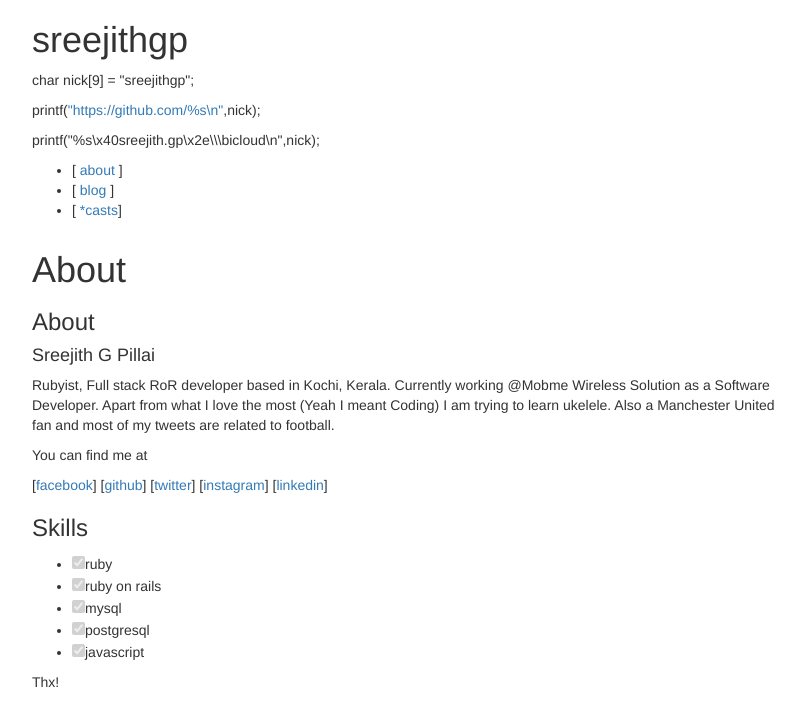
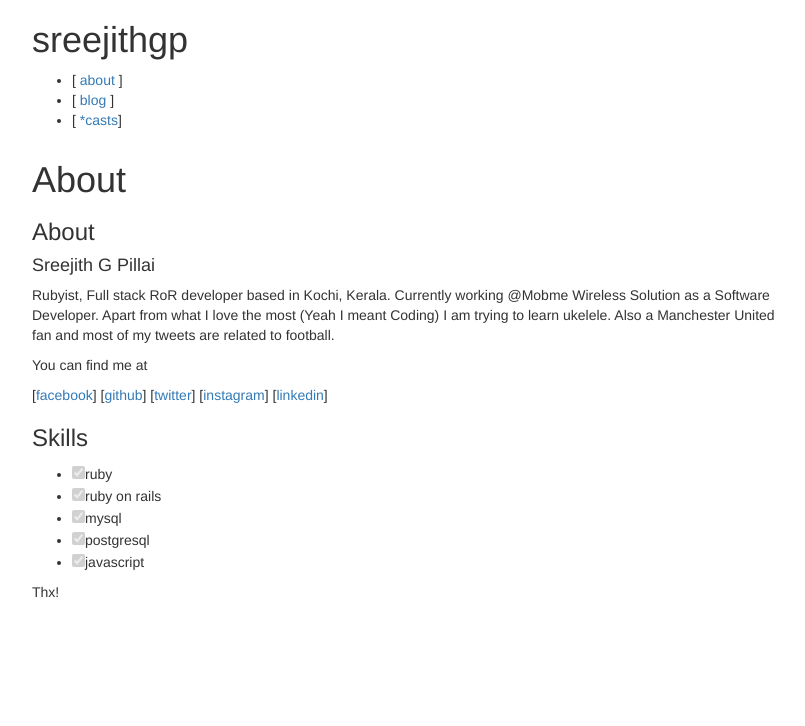
Before and after one commit to sreejithgp/jekyll-solarized-theme, a Jekyll site: the page built from index.md, in a window 1280 px wide. Shown: the top 726 px of the page, without its empty margins (233-1038 px from the left). Built offline with Jekyll 4.4.1, drawn with Linux system fonts in a browser that asks for light colours; nearby versions of some CDN libraries; library files that are not in the unit come from our copies; our own code applies the rules of GitHub Pages for plain Markdown files.

Commit message:
removed header code

```diff
--- a/_includes/header.html
+++ b/_includes/header.html
@@ -1,23 +1,6 @@
 <header class="row">
   <div class="col-lg-8 col-lg-offset-2">
     <h1 class="">{{ site.header }}</h1>
-    <p>
-    <span class="reserved">char</span> nick[<span class="number">9</span>] = <span class="string">"{{ site.nick }}"</span>;
-    </p>
-    <p>
-    printf(<a href="https://{{ site.source_code.server }}/{{ site.source_code.nick }}" target="_blank"><span class="string">"https://{{ site.source_code.server }}/<span class="reserved">%s\n</span>"</span></a>,nick);
-    </p>
-    <p>
-    printf(<span class="string">"<span class="reserved">%s\x40</span>{{ site.mail.domain }}<span class="reserved">\x2e\\\b</span>{{ site.mail.ext }}<span class="reserved">\n</span>"</span>,nick);
-    </p>
-    <!-- <p>
-            printf(<a href="https://{{ site.blog.nick }}.{{ site.blog.server }}" target="_blank"><span class="string">"https://<span class="reserved">%s</span>.{{ site.blog.server }}<span class="reserved">\n</span>"</span></a>,nick);
-        </p> -->
-    <p>
-    <!--
-    puts(<a href="{{ site.baseurl }}misc/pubkey.gpg.txt" target="_blank"><span class="string">"5E12 9ABC C2A9 564B C048  2DF9 D327 0D10 BC71 CF75"</span></a>);
-    </p>
-    -->
   </div>
 </header>
 
```
